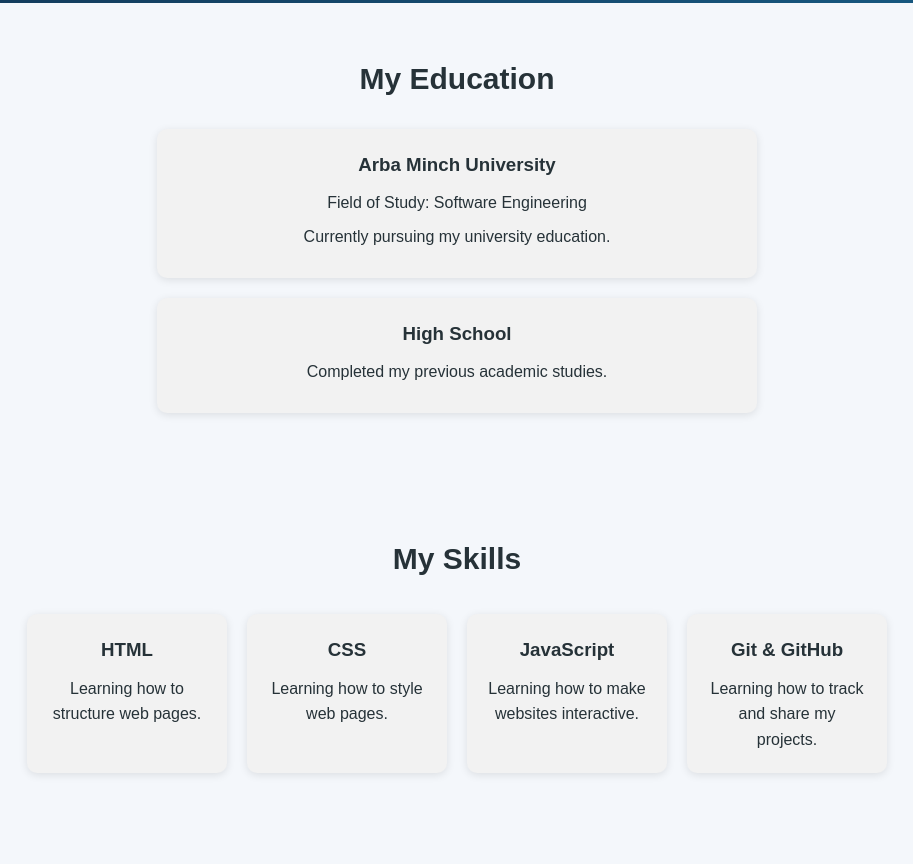
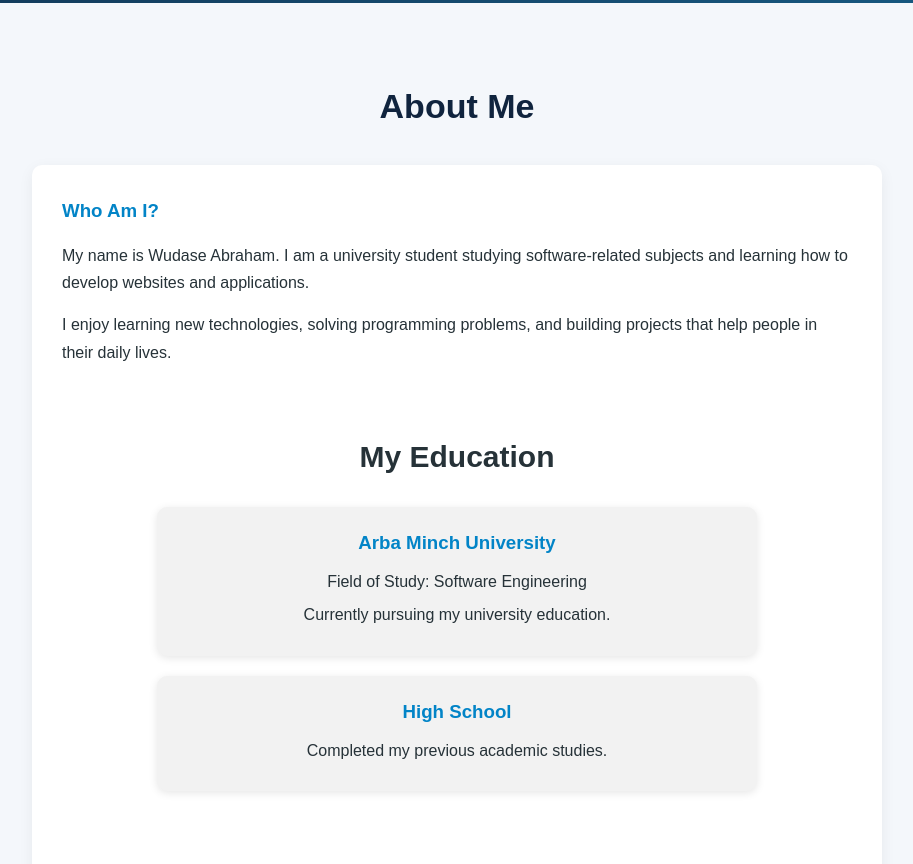
Before and after one commit to abrahamwudase-ship-it/portfolio, a plain HTML site: page index.html in a window 1280 px wide. Shown: the part 750-1614 px from the top of the page, without its empty margins (183-1096 px from the left). Before the commit the page ends 1573 px from the top, so only its background shows below. Drawn offline with Linux system fonts and the light colour scheme.

Commit message:
Add About me section to portfolio

```diff
--- a/index.html
+++ b/index.html
@@ -24,6 +24,7 @@
 
             <ul class="nav-links" id="nav-links">
                 <li><a href="#home">Home</a></li>
+                <li><a href="#about">About</a></li>
                 <li><a href="#education">Education</a></li>
                 <li><a href="#skills">Skills</a></li>
                 <li><a href="#projects">Projects</a></li>
@@ -53,7 +54,28 @@
                 <a href="#contact" class="btn btn-outline">Contact Me</a>
             </div>
         </section>
-<section id="education">
+
+        <section id="about" class="section">
+            <h2 class="section-title">About Me</h2>
+
+            <div class="about-content">
+                <div class="about-text">
+                    <h3>Who Am I?</h3>
+
+                    <p>
+                        My name is Wudase Abraham. I am a university student
+                        studying software-related subjects and learning
+                        how to develop websites and applications.
+                    </p>
+
+                    <p>
+                        I enjoy learning new technologies, solving
+                        programming problems, and building projects
+                        that help people in their daily lives.
+                    </p>
+
+
+        <section id="education">
     <h2>My Education</h2>
 
     <div class="education-card">
@@ -67,7 +89,7 @@
         <p>Completed my previous academic studies.</p>
     </div>
 </section>
-<!-- Skills Section -->
+
 <section id="skills">
     <h2>My Skills</h2>
 
--- a/style.css
+++ b/style.css
@@ -145,7 +145,27 @@
     max-width: 650px;
     margin: 0 auto 35px;
 }
-/* Education Section */
+
+.about-content {
+    max-width: 850px;
+    margin: 30px auto 0;
+    background-color: white;
+    padding: 30px;
+    border-radius: 10px;
+    box-shadow: 0 4px 15px rgba(0, 0, 0, 0.06);
+}
+
+.about-text h3 {
+    color: #0284c7;
+    margin-bottom: 15px;
+}
+
+.about-text p {
+    margin-bottom: 15px;
+}
+
+
+
 #education {
     padding: 50px 20px;
     text-align: center;
@@ -174,7 +194,6 @@
     line-height: 1.6;
 }
 
-/* Skills Section */
 #skills {
     padding: 50px 20px;
     text-align: center;
```
